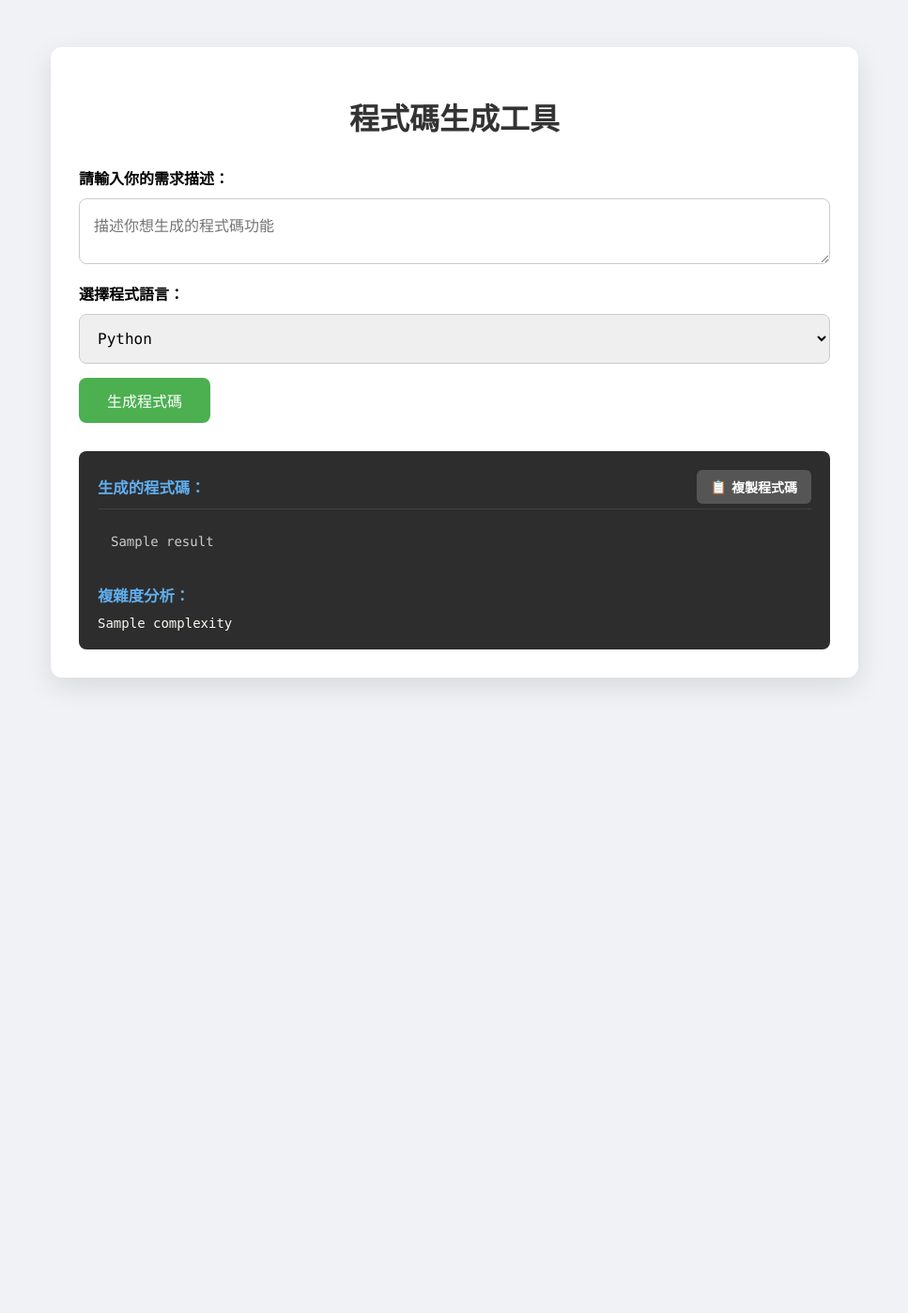
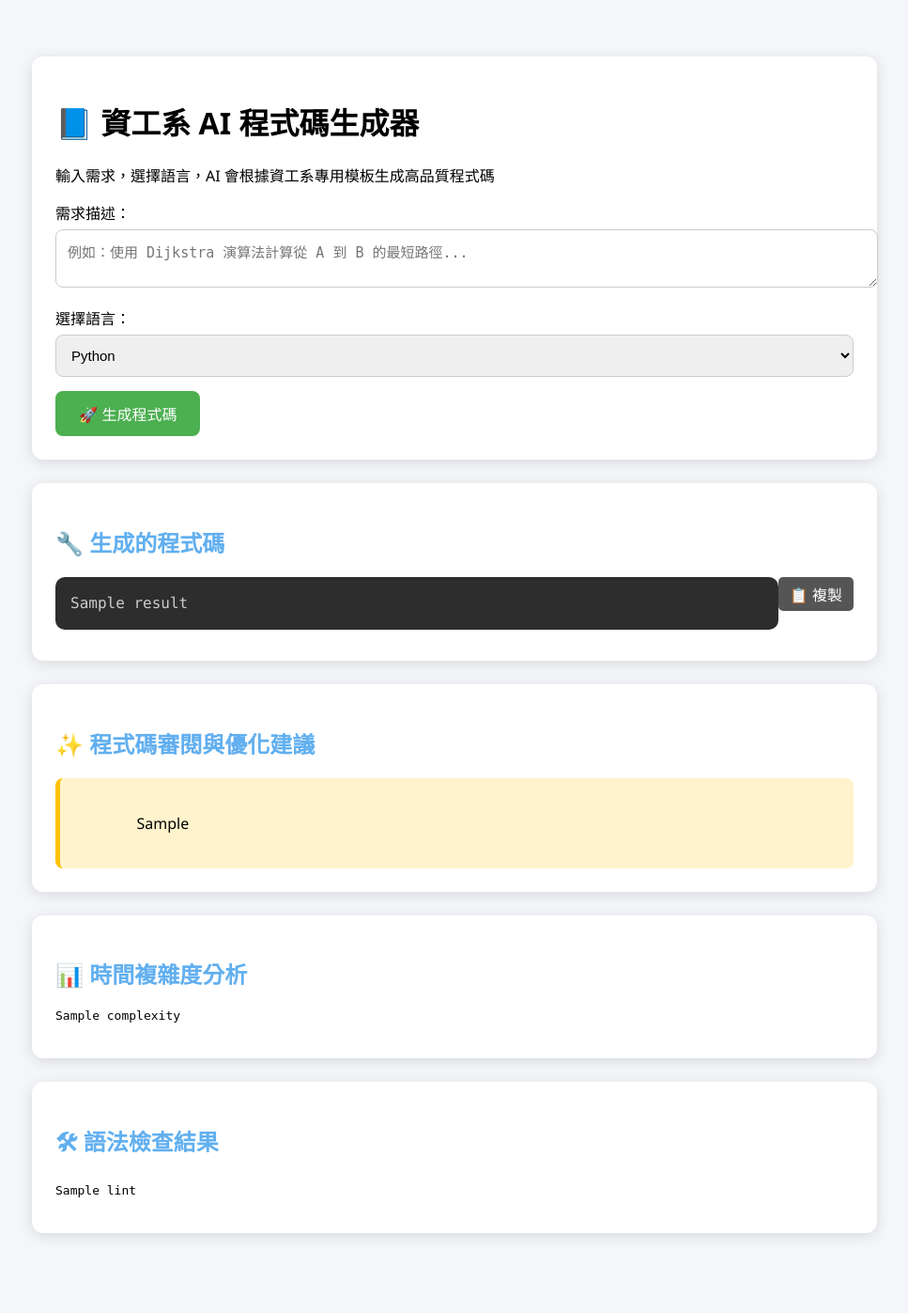
Before and after one commit to oscar940917/Smart-innovation-platform, a Flask app: template 智慧創新平台/成果/templates/index.html in a window 1280 px wide. Shown: the whole page at 94% size, without its empty margins (156-1123 px from the left). Before the commit the page ends 731 px from the top, so only its background shows below. Run offline with Flask 3, Linux system fonts and the light colour scheme; the template is opened without the code that fills it: most values are stand-ins (such as "Sample title", 1, 10 or a date in 2020); some libraries are stand-ins or nearby versions.

Commit message:
Refactor index.html for AI code generator
Updated the HTML structure and styles for the AI code generator page, including language selection and code generation features.

```diff
--- a/智慧創新平台/成果/templates/index.html
+++ b/智慧創新平台/成果/templates/index.html
@@ -1,182 +1,142 @@
 <!DOCTYPE html>
-<html lang="en">
+<html lang="zh-Hant">
 <head>
     <meta charset="UTF-8">
     <meta name="viewport" content="width=device-width, initial-scale=1.0">
-    <title>程式碼生成工具</title>
+    <title>資工系 AI 智慧程式碼生成器</title>
 
     <link href="https://cdnjs.cloudflare.com/ajax/libs/prism/1.30.0/themes/prism-tomorrow.min.css" rel="stylesheet" />
-    <script src="https://cdnjs.cloudflare.com/ajax/libs/prism/1.30.0/prism.min.js"></script>
-    <script src="https://cdnjs.cloudflare.com/ajax/libs/prism/1.30.0/components/prism-python.min.js"></script>
-    <script src="https://cdnjs.cloudflare.com/ajax/libs/prism/1.30.0/components/prism-javascript.min.js"></script>
-    <script src="https://cdnjs.cloudflare.com/ajax/libs/prism/1.30.0/components/prism-java.min.js"></script>
-    <script src="https://cdnjs.cloudflare.com/ajax/libs/prism/1.30.0/components/prism-c.min.js"></script>
 
     <style>
+        /* 保持原有的 CSS 樣式 */
         body {
-            font-family: "Helvetica Neue", Arial, sans-serif;
-            background-color: #f0f2f5;
-            margin: 0;
-            padding: 0;
+            background: #f4f6f9;
+            font-family: "Segoe UI", sans-serif;
         }
         .container {
-            max-width: 800px;
-            margin: 50px auto;
-            padding: 30px;
-            background-color: #fff;
-            box-shadow: 0 10px 30px rgba(0,0,0,0.1);
+            max-width: 900px;
+            margin: 40px auto;
+            padding: 20px;
+        }
+        .card {
+            background: white;
             border-radius: 12px;
+            padding: 25px;
+            box-shadow: 0 3px 15px rgba(0,0,0,0.12);
+            margin-bottom: 25px;
         }
-        h1 { text-align: center; color: #333; margin-bottom: 30px; }
-        label { font-weight: bold; display: block; margin-bottom: 10px; }
         textarea, select {
             width: 100%;
+            padding: 12px;
+            font-size: 15px;
+            border-radius: 8px;
+            border: 1px solid #ccc;
+            margin-top: 6px;
+            margin-bottom: 15px;
+        }
+        button {
+            background: #4CAF50;
+            padding: 12px 25px;
+            font-size: 16px;
+            color: white;
+            border: none;
+            border-radius: 8px;
+            cursor: pointer;
+        }
+        button:hover {
+            background: #45a049;
+        }
+
+        .result-card {
+            background: #2d2d2d;
+            color: #f8f8f2;
+            border-radius: 10px;
+            padding: 20px;
+        }
+        .copy-btn {
+            background: #555;
+            padding: 6px 12px;
+            float: right;
+            border-radius: 5px;
+            cursor: pointer;
+            color: white;
+        }
+        h2.section {
+            color: #61afef;
+        }
+        /* 新增優化建議的樣式，使其更具區別性 */
+        .advice-card {
+            background: #fff3cd; /* 溫暖的提醒色 */
+            border-left: 5px solid #ffc107; /* 突出提示 */
             padding: 15px;
             border-radius: 8px;
-            border: 1px solid #ccc;
-            font-size: 16px;
-            margin-bottom: 15px;
-            box-sizing: border-box;
-            font-family: Consolas, Monaco, monospace;
+            white-space: pre-wrap; /* 讓 Markdown 格式的換行和列表顯示正常 */
         }
-        input[type="submit"] {
-            padding: 12px 30px;
-            border: none;
-            background-color: #4CAF50;
-            color: white;
-            font-size: 16px;
-            border-radius: 8px;
-            cursor: pointer;
-            transition: background-color 0.3s;
+        .advice-card p {
+            margin: 0;
+            color: #856404;
         }
-        input[type="submit"]:hover { background-color: #45a049; }
-
-        /* 程式碼結果區塊的樣式 */
-        .result {
-            margin-top: 30px;
-            background-color: #2d2d2d;
-            border-radius: 8px;
-            padding: 20px;
-            color: #f8f8f2;
-            font-size: 14px;
-            overflow-x: auto;
-            position: relative; /* 為了定位複製按鈕 */
-        }
-        pre { margin: 0; white-space: pre-wrap; word-wrap: break-word; }
-
-        /* 新增的複製按鈕樣式 */
-        .copy-button {
-            background-color: #555;
-            color: white;
-            border: none;
-            padding: 8px 15px;
-            border-radius: 6px;
-            cursor: pointer;
-            font-size: 14px;
-            transition: background-color 0.2s;
-            font-weight: bold;
-            display: inline-flex; /* 讓內容對齊 */
-            align-items: center;
-            gap: 5px; /* 圖示和文字間距 */
-        }
-        .copy-button:hover {
-            background-color: #777;
-        }
-        .copy-button:active {
-            background-color: #444;
-        }
-        /* 讓標題和按鈕並排 */
-        .result-header {
-            display: flex;
-            justify-content: space-between;
-            align-items: center;
-            margin-bottom: 10px;
-            padding-bottom: 5px;
-            border-bottom: 1px solid rgba(255, 255, 255, 0.1); /* 輕微分隔線 */
-        }
-        .result-header h3 {
-            margin: 0;
-            color: #61afef; /* 使用亮色系 */
-        }
-
     </style>
 </head>
+
 <body>
     <div class="container">
-        <h1>程式碼生成工具</h1>
 
-        <form method="POST" action="/">
-            <label for="description">請輸入你的需求描述：</label>
-            <textarea id="description" name="description" placeholder="描述你想生成的程式碼功能"></textarea>
+        <div class="card">
+            <h1>📘 資工系 AI 程式碼生成器</h1>
+            <p>輸入需求，選擇語言，AI 會根據資工系專用模板生成高品質程式碼</p>
 
-            <label for="language">選擇程式語言：</label>
-            <select id="language" name="language">
-                <option value="Python" {% if language=='Python' %}selected{% endif %}>Python</option>
-                <option value="JavaScript" {% if language=='JavaScript' %}selected{% endif %}>JavaScript</option>
-                <option value="Java" {% if language=='Java' %}selected{% endif %}>Java</option>
-                <option value="C" {% if language=='C' %}selected{% endif %}>C</option>
+            <form method="POST">
+                <label>需求描述：</label>
+                <textarea name="description" placeholder="例如：使用 Dijkstra 演算法計算從 A 到 B 的最短路徑..." required></textarea>
+
+                <label>選擇語言：</label>
+                <select name="language">
+                    <option>Python</option>
+                    <option>JavaScript</option>
+                    <option>Java</option>
+                    <option>C</option>
                 </select>
 
-            <input type="submit" value="生成程式碼">
-        </form>
+                <button type="submit">🚀 生成程式碼</button>
+            </form>
+        </div>
 
         {% if result %}
-        <div class="result">
+        <div class="card">
+            <h2 class="section">🔧 生成的程式碼</h2>
+            <div class="copy-btn" onclick="copyCode()">📋 複製</div>
 
-            <div class="result-header">
-                <h3>生成的程式碼：</h3>
-                <button class="copy-button" onclick="copyCode('generated-code')">
-                    <span id="copy-icon">📋</span> 複製程式碼
-                </button>
+            <pre class="result-card"><code id="code-block" class="language-{{ language|lower }}">{{ result }}</code></pre>
+        </div>
+
+        <div class="card">
+            <h2 class="section">✨ 程式碼審閱與優化建議</h2>
+            <div class="advice-card">
+                {{ optimization_advice | safe }}
             </div>
+        </div>
+        <div class="card">
+            <h2 class="section">📊 時間複雜度分析</h2>
+            <pre>{{ complexity }}</pre>
+        </div>
 
-            <pre id="generated-code"><code class="language-{{ language|lower }}">{{ result }}</code></pre>
-
-            {% if complexity %}
-            <div style="margin-top: 20px;">
-                <h3 style="color: #61afef; margin-bottom: 10px; padding-bottom: 0; border-bottom: none;">複雜度分析：</h3>
-                <pre>{{ complexity }}</pre>
-            </div>
-            {% endif %}
+        <div class="card">
+            <h2 class="section">🛠 語法檢查結果</h2>
+            <pre>{{ lint }}</pre>
         </div>
         {% endif %}
+
     </div>
 
+    <script src="https://cdnjs.cloudflare.com/ajax/libs/prism/1.30.0/prism.min.js"></script>
     <script>
-        function copyCode(elementId) {
-            const preElement = document.getElementById(elementId);
-            let codeToCopy = '';
-
-            // 嘗試從 <code> 標籤中獲取內容
-            const codeElement = preElement.querySelector('code');
-            if (codeElement) {
-                codeToCopy = codeElement.textContent;
-            } else if (preElement) {
-                // 如果沒有 <code> 標籤，直接取 <pre> 的內容 (用於複雜度分析等)
-                codeToCopy = preElement.textContent;
-            }
-
-            if (codeToCopy) {
-                // 使用現代的 Clipboard API 進行複製
-                navigator.clipboard.writeText(codeToCopy)
-                    .then(() => {
-                        const button = document.querySelector('.copy-button');
-                        const originalText = button.innerHTML;
-
-                        // 複製成功後，短暫改變按鈕文字和圖示
-                        button.innerHTML = '✅ 已複製！';
-
-                        // 1.5 秒後恢復按鈕文字
-                        setTimeout(() => {
-                            button.innerHTML = originalText;
-                        }, 1500);
-                    })
-                    .catch(err => {
-                        console.error('複製失敗:', err);
-                        alert('複製程式碼失敗，請確認瀏覽器權限或手動選取內容。');
-                    });
-            }
+        function copyCode() {
+            const code = document.getElementById("code-block").textContent;
+            navigator.clipboard.writeText(code);
+            alert("已複製程式碼！");
         }
     </script>
+
 </body>
 </html>
```
